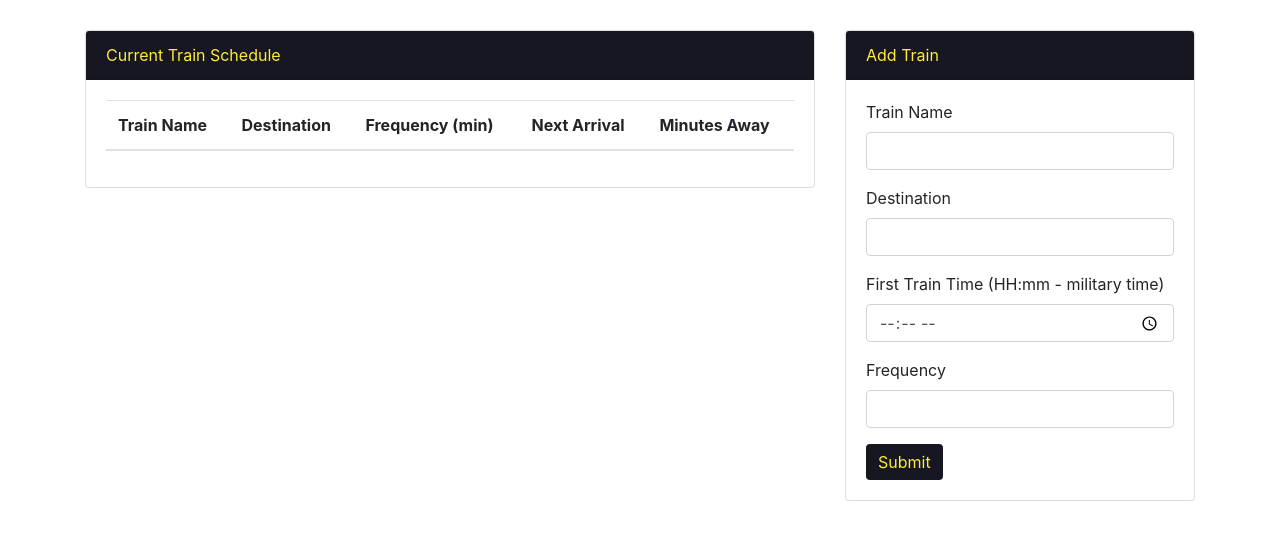
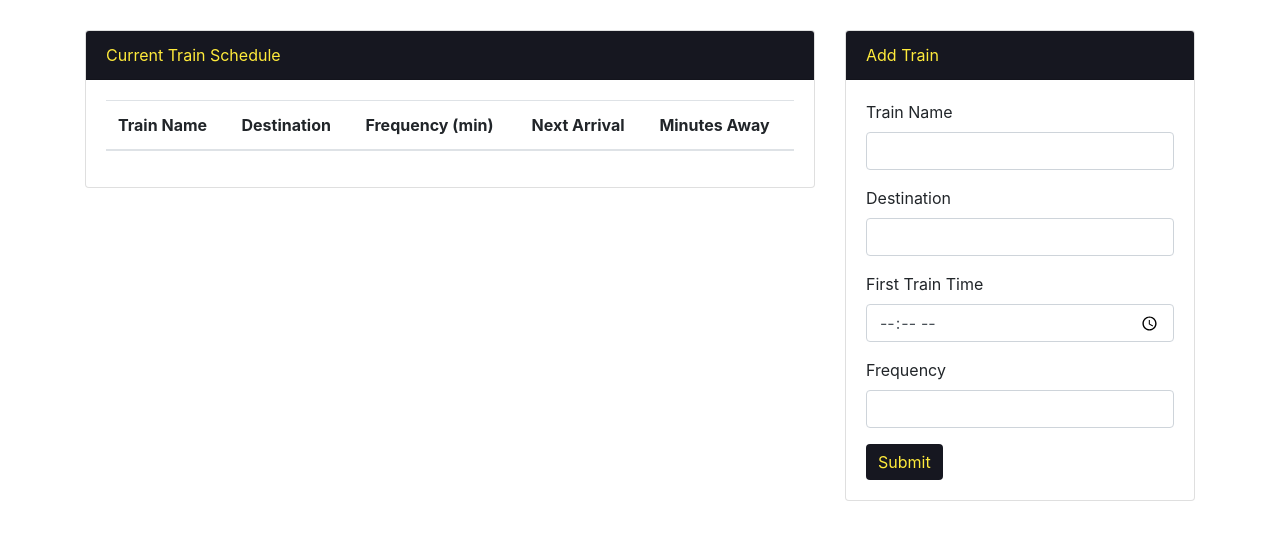
Before and after one commit to ZoeDj/Train-Scheduler, a plain HTML site: page index.html in a window 1280 px wide. Shown: the part 205-744 px from the top of the page. Drawn offline with nearby package versions, Linux system fonts and the light colour scheme; no server answers.

Commit message:
edited text

```diff
--- a/assets/javascript/app.js
+++ b/assets/javascript/app.js
@@ -39,7 +39,7 @@ $("#frequency-input").val("");
 
 });
 
-// Checks for changes in Firebase and loades data from Firebase
+// Checks for changes in Firebase and loads data from Firebase
 database.ref("/trains").on("child_added", function(childSnapshot) {
 
 // Convinient variables for storing the values from the Firebase
--- a/index.html
+++ b/index.html
@@ -56,7 +56,7 @@
                           <input type="text" class="form-control" id="destination-input">
                         </div>
                         <div class="form-group">
-                            <label for="first-train-input">First Train Time (HH:mm - military time)</label>
+                            <label for="first-train-input">First Train Time</label>
                             <input type="time" class="form-control" id="first-train-input">
                         </div>
                         <div class="form-group">
```
